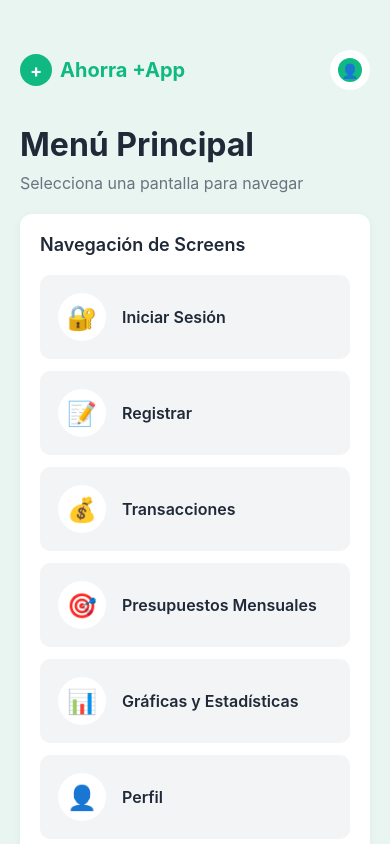
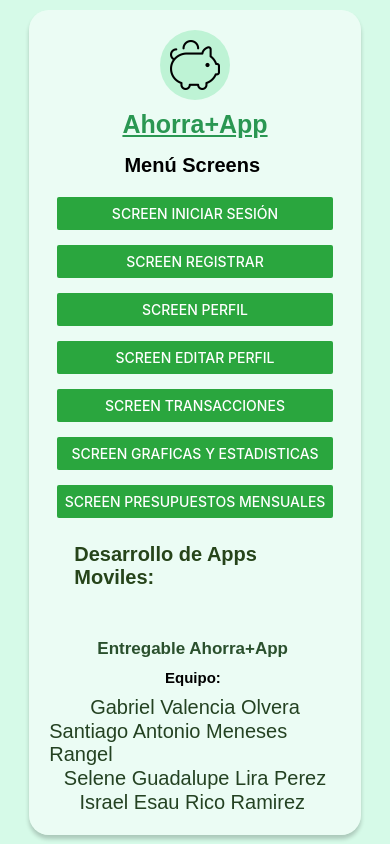
Before and after one commit to SilxntGhxst/AhorraAppProyecto, a React Native app in the folder AhorraMasApp/: screen / in a window 390 px wide. Built offline with nearby package versions, Linux system fonts and the light colour scheme.

Commit message:
Commit con renovaciones en MenuScreen y Registrar Screen

```diff
--- a/AhorraMasApp/screens/IniciarSesionScreen.js
+++ b/AhorraMasApp/screens/IniciarSesionScreen.js
@@ -1,5 +1,5 @@
 import React, { useState } from 'react';
-import { Text, StyleSheet, View, SafeAreaView, ImageBackground, TextInput, TouchableOpacity, Alert, Image,} from 'react-native';
+import { Text, StyleSheet, View, SafeAreaView, ImageBackground, TextInput, TouchableOpacity, Alert, Image} from 'react-native';
 
 export default function IniciarSesionScreen() {
   const [correo, setCorreo] = useState('');
--- a/AhorraMasApp/screens/MenuScreen.js
+++ b/AhorraMasApp/screens/MenuScreen.js
@@ -1,282 +1,173 @@
-import React, { useState } from "react";
-import {
-  Text,
-  StyleSheet,
-  View,
-  TouchableOpacity,
-  StatusBar,
-  ScrollView,
-} from "react-native";
+import { Text, StyleSheet, View, Button,  Image } from 'react-native'
+import React, { Component, useState } from 'react'
+import IniciarSesionScreen from './IniciarSesionScreen'
+import RegistrarScreen from './RegistrarScreen'
+import EditarPerfilScreens from './EditarPerfilScreens'
+import GraficasEstadisticasScreen from './GraficasEstadisticasScreen'
+import MonthlyBudgetsScreen from './MonthlyBudgetsScreen'
+import PerfilScreen from './PerfilScreen'
+import TransactionsScreen from './TransactionsScreen'
 
-// IMPORTA TUS SCREENS AQUÍ
-import IniciarSesionScreen from "./IniciarSesionScreen";
-import RegistrarScreen from "./RegistrarScreen";
-import TransactionsScreen from "./TransactionsScreen";
-import MonthlyBudgetsScreen from "./MonthlyBudgetsScreen";
-import GraficasEstadisticasScreen from "./GraficasEstadisticasScreen";
-import PerfilScreen from "./PerfilScreen";
-import EditarPerfilScreen from "./EditarPerfilScreen";
+
+
 
 export default function MenuScreen() {
-  const [screen, setScreen] = useState("menu");
 
-  switch (screen) {
-    case "IniciarSesion":
-      return <IniciarSesionScreen />;
+    const[screen, setScreen]=useState('menu')
 
-    case "Registrar":
-      return <RegistrarScreen />;
+    switch(screen){
 
-    case "Transacciones":
-      return <TransactionsScreen />;
+        case 'IniciarSesion':
+            return <IniciarSesionScreen/>
+        case'Registrar':
+        return <RegistrarScreen/>
+        case 'Perfil':
+          return <PerfilScreen/>
+        case 'EditarPerfil':
+          return <EditarPerfilScreens/>
+        case 'Transacciones':
+          return <TransactionsScreen/>
+        case 'Graficas':
+          return <GraficasEstadisticasScreen/>
+        case 'Mes':
+          return <MonthlyBudgetsScreen/>
 
-    case "Presupuestos":
-      return <MonthlyBudgetsScreen />;
+        case 'menu':
+            default:
+            return (
 
-    case "Graficas":
-      return <GraficasEstadisticasScreen />;
+      <View style={styles.container2}>
 
-    case "Perfil":
-      return <PerfilScreen />;
+         <View style={styles.card}>
+          <View style={styles.iconContainer}>
+        <Image
+          source={require('../assets/piglogo.png')}
+          style={styles.icono}
+           />
+        </View>
+        <Text  style={styles.texto2}>Ahorra+App</Text>
+        <Text  style={styles.texto3}>Menú Screens </Text>
 
-    case "EditarPerfil":
-      return <EditarPerfilScreen />;
 
-    default:
-      return (
-        <View style={styles.container}>
-          <StatusBar barStyle="dark-content" backgroundColor="#E8F5F0" />
 
-          {/* Header */}
-          <View style={styles.header}>
-            <View style={styles.headerLeft}>
-              <View style={styles.logoCircle}>
-                <Text style={styles.logoPlus}>+</Text>
-              </View>
-              <Text style={styles.logoText}>Ahorra +App</Text>
-            </View>
-            <View style={styles.profileButton}>
-              <View style={styles.profileCircle}>
-                <Text style={styles.profileEmoji}>👤</Text>
-              </View>
-            </View>
-          </View>
+        <View style={styles.contenedorBotones2}>
+        <Button color="#2AA63E" onPress={()=>setScreen('IniciarSesion')} title='Screen Iniciar sesión'/>
+        <Button color="#2AA63E" onPress={()=>setScreen('Registrar')} title='Screen Registrar'/>
+        <Button color="#2AA63E" onPress={()=>setScreen('Perfil')} title='Screen Perfil'/>
+        <Button color="#2AA63E" onPress={()=>setScreen('EditarPerfil')} title='Screen Editar Perfil'/>
+        <Button color="#2AA63E" onPress={()=>setScreen('Transacciones')} title='Screen Transacciones'/>
+        <Button color="#2AA63E" onPress={()=>setScreen('Graficas')} title='Screen Graficas y Estadisticas'/>
+        <Button color="#2AA63E" onPress={()=>setScreen('Mes')} title='Screen Presupuestos Mensuales'/>
+       </View>
 
-          {/* Content */}
-          <ScrollView
-            style={styles.content}
-            contentContainerStyle={styles.contentContainer}
-            showsVerticalScrollIndicator={false}
-          >
-            <View style={styles.titleSection}>
-              <Text style={styles.titleText}>Menú Principal</Text>
-              <Text style={styles.subtitleText}>
-                Selecciona una pantalla para navegar
-              </Text>
-            </View>
+        <Text  style={styles.texto4}>Desarrollo de Apps Moviles: </Text>
+        <Text  style={styles.texto5}>Entregable Ahorra+App </Text>
+        <Text  style={styles.texto6}>Equipo: </Text>
+        <Text  style={styles.textoNombres}>Gabriel Valencia Olvera</Text>
+        <Text  style={styles.textoNombres}>Santiago Antonio Meneses Rangel</Text>
+        <Text  style={styles.textoNombres}>Selene Guadalupe Lira Perez</Text>
+        <Text  style={styles.textoNombres}>Israel Esau Rico Ramirez </Text>
 
-            <View style={styles.menuCard}>
-              <Text style={styles.cardTitle}>Navegación de Screens</Text>
+       </View>
+       </View>
+    )
 
-              <View style={styles.buttonsContainer}>
-                <TouchableOpacity
-                  style={styles.menuButton}
-                  onPress={() => setScreen("IniciarSesion")}
-                >
-                  <View style={styles.buttonIcon}>
-                    <Text style={styles.buttonIconText}>🔐</Text>
-                  </View>
-                  <Text style={styles.buttonText}>Iniciar Sesión</Text>
-                </TouchableOpacity>
 
-                <TouchableOpacity
-                  style={styles.menuButton}
-                  onPress={() => setScreen("Registrar")}
-                >
-                  <View style={styles.buttonIcon}>
-                    <Text style={styles.buttonIconText}>📝</Text>
-                  </View>
-                  <Text style={styles.buttonText}>Registrar</Text>
-                </TouchableOpacity>
+    }
 
-                <TouchableOpacity
-                  style={styles.menuButton}
-                  onPress={() => setScreen("Transacciones")}
-                >
-                  <View style={styles.buttonIcon}>
-                    <Text style={styles.buttonIconText}>💰</Text>
-                  </View>
-                  <Text style={styles.buttonText}>Transacciones</Text>
-                </TouchableOpacity>
 
-                <TouchableOpacity
-                  style={styles.menuButton}
-                  onPress={() => setScreen("Presupuestos")}
-                >
-                  <View style={styles.buttonIcon}>
-                    <Text style={styles.buttonIconText}>🎯</Text>
-                  </View>
-                  <Text style={styles.buttonText}>Presupuestos Mensuales</Text>
-                </TouchableOpacity>
-
-                <TouchableOpacity
-                  style={styles.menuButton}
-                  onPress={() => setScreen('Graficas')}
-                >
-                  <View style={styles.buttonIcon}>
-                    <Text style={styles.buttonIconText}>📊</Text>
-                  </View>
-                  <Text style={styles.buttonText}>Gráficas y Estadísticas</Text>
-                </TouchableOpacity>
-                <TouchableOpacity
-                  style={styles.menuButton}
-                  onPress={() => setScreen('Perfil')}
-                >
-                  <View style={styles.buttonIcon}>
-                    <Text style={styles.buttonIconText}>👤</Text>
-                  </View>
-                  <Text style={styles.buttonText}>Perfil</Text>
-                </TouchableOpacity>
-
-                <TouchableOpacity
-                  style={styles.menuButton}
-                  onPress={() => setScreen('EditarPerfil')}
-                >
-                  <View style={styles.buttonIcon}>
-                    <Text style={styles.buttonIconText}>✏️</Text>
-                  </View>
-                  <Text style={styles.buttonText}>Editar Perfil</Text>
-                </TouchableOpacity>
-              </View>
-            </View>
-          </ScrollView>
-        </View>
-      );
-  }
 }
 
+
 const styles = StyleSheet.create({
-  container: {
+container2: {
     flex: 1,
-    backgroundColor: "#E8F5F0",
+    backgroundColor: '#d6fae8ff',
+    alignItems: 'center',
+    justifyContent: 'center',
   },
-  header: {
-    backgroundColor: "#E8F5F0",
-    paddingTop: 50,
-    paddingHorizontal: 20,
-    paddingBottom: 15,
-    flexDirection: "row",
-    justifyContent: "space-between",
-    alignItems: "center",
+
+contenedorBotones2:{
+    marginTop:10,
+
+    gap:15
+
+
   },
-  headerLeft: {
-    flexDirection: "row",
-    alignItems: "center",
+    texto2:{
+
+   color:'#2a9752ff',
+    fontSize:25,
+    fontFamily: 'Arial',
+    fontWeight:'bold',
+    textDecorationLine:'underline',
+    marginBottom: 15,
   },
-  logoCircle: {
-    width: 32,
-    height: 32,
-    borderRadius: 16,
-    backgroundColor: "#10B981",
-    justifyContent: "center",
-    alignItems: "center",
-    marginRight: 8,
+  texto3:{
+
+   color:'#000000ff',
+    fontSize:20,
+    fontFamily: 'Arial',
+    fontWeight:'bold',
+    marginBottom: 10,
+
   },
-  logoPlus: {
-    color: "white",
-    fontSize: 18,
-    fontWeight: "bold",
+  texto4:{
+
+   color:'#26441aff',
+    fontSize:20,
+    fontFamily: 'Arial',
+    fontWeight:'bold',
+    marginBottom: 50,
+    margin: 25,
+
   },
-  logoText: {
-    fontSize: 20,
-    fontWeight: "bold",
-    color: "#10B981",
+    texto5:{
+
+   color:'#2a502dff',
+    fontSize:17,
+    fontFamily: 'Arial',
+    fontWeight:'bold',
+    marginBottom: 10,
+
   },
-  profileButton: {
-    width: 40,
-    height: 40,
+    texto6:{
+
+   color:'#000000ff',
+    fontSize:15,
+    fontFamily: 'Arial',
+    fontWeight:'bold',
+    marginBottom: 10,
+
+  },
+    textoNombres:{
+
+   color:'#244222ff',
+    fontSize:20,
+    fontFamily: 'Arial',
+    marginBottom: 1,
+
+  },
+  icono: {
+    width: 50,
+    height: 50,
+  },
+  iconContainer: {
+    backgroundColor: '#bef3d5ff',
+    padding: 10,
+    borderRadius: 50,
+    marginBottom: 10,
+  },
+    card: {
+    backgroundColor: '#ffffff88',
+    width: '85%',
     borderRadius: 20,
-    backgroundColor: "white",
-    justifyContent: "center",
-    alignItems: "center",
+    padding: 20,
+    alignItems: 'center',
+    shadowColor: '#000',
+    shadowOffset: { width: 0, height: 4 },
+    shadowOpacity: 0.2,
+    shadowRadius: 4,
+    elevation: 5,
   },
-  profileCircle: {
-    width: 24,
-    height: 24,
-    borderRadius: 12,
-    backgroundColor: "#10B981",
-    justifyContent: "center",
-    alignItems: "center",
-  },
-  profileEmoji: {
-    fontSize: 14,
-  },
-  content: {
-    flex: 1,
-  },
-  contentContainer: {
-    paddingHorizontal: 20,
-    paddingBottom: 40,
-  },
-  titleSection: {
-    paddingTop: 20,
-    paddingBottom: 20,
-  },
-  titleText: {
-    fontSize: 32,
-    fontWeight: "700",
-    color: "#1F2937",
-    marginBottom: 8,
-  },
-  subtitleText: {
-    fontSize: 16,
-    color: "#6B7280",
-    lineHeight: 22,
-  },
-  menuCard: {
-    backgroundColor: "white",
-    borderRadius: 12,
-    padding: 20,
-    shadowColor: "#000",
-    shadowOffset: { width: 0, height: 2 },
-    shadowOpacity: 0.05,
-    shadowRadius: 8,
-    elevation: 2,
-  },
-  cardTitle: {
-    fontSize: 18,
-    fontWeight: "600",
-    color: "#1F2937",
-    marginBottom: 20,
-  },
-  buttonsContainer: {
-    gap: 12,
-  },
-  menuButton: {
-    backgroundColor: "#F3F4F6",
-    borderRadius: 10,
-    padding: 16,
-    flexDirection: "row",
-    alignItems: "center",
-    borderWidth: 2,
-    borderColor: "transparent",
-  },
-  buttonIcon: {
-    width: 48,
-    height: 48,
-    borderRadius: 24,
-    backgroundColor: "white",
-    justifyContent: "center",
-    alignItems: "center",
-    marginRight: 16,
-  },
-  buttonIconText: {
-    fontSize: 24,
-  },
-  buttonText: {
-    fontSize: 16,
-    fontWeight: "600",
-    color: "#1F2937",
-    flex: 1,
-  },
-});
+  })
```
Also changed, not shown: AhorraMasApp/screens/RegistrarScreen.js (+22 -4 lines).
